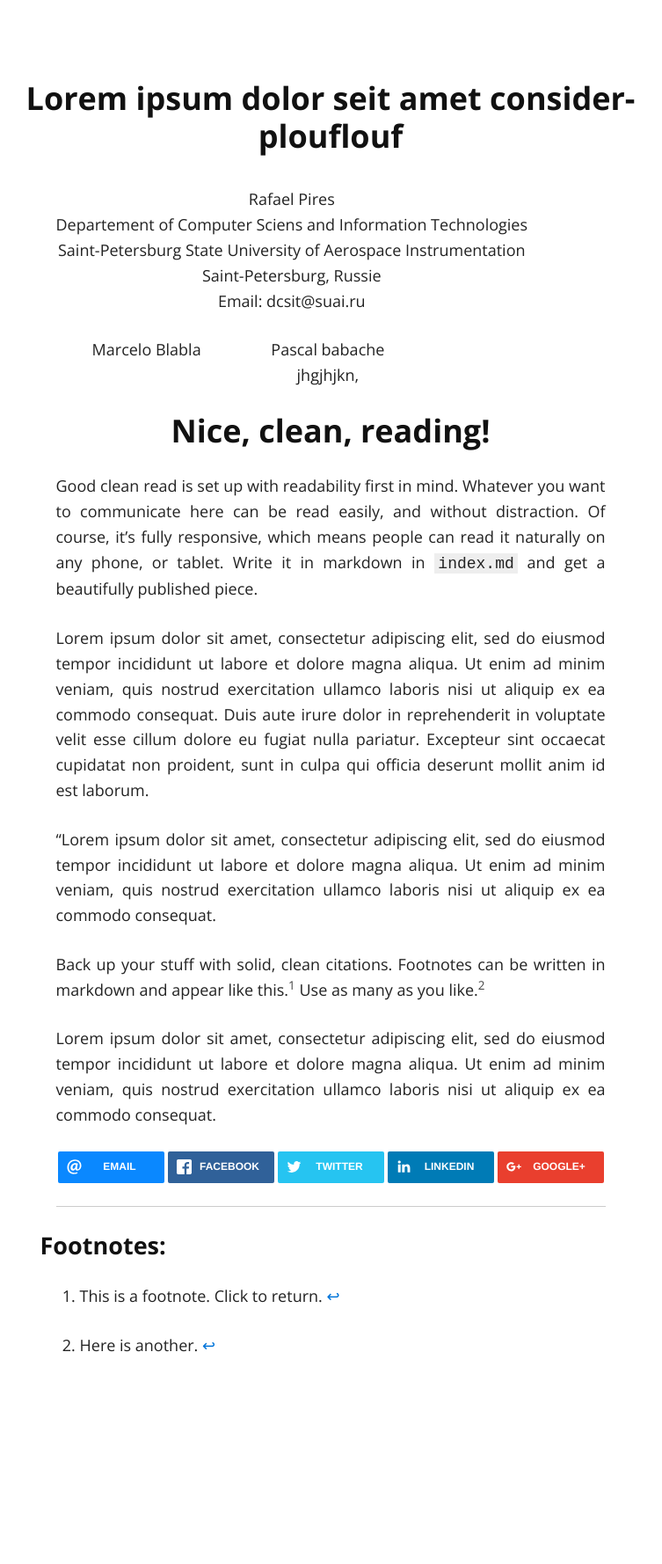
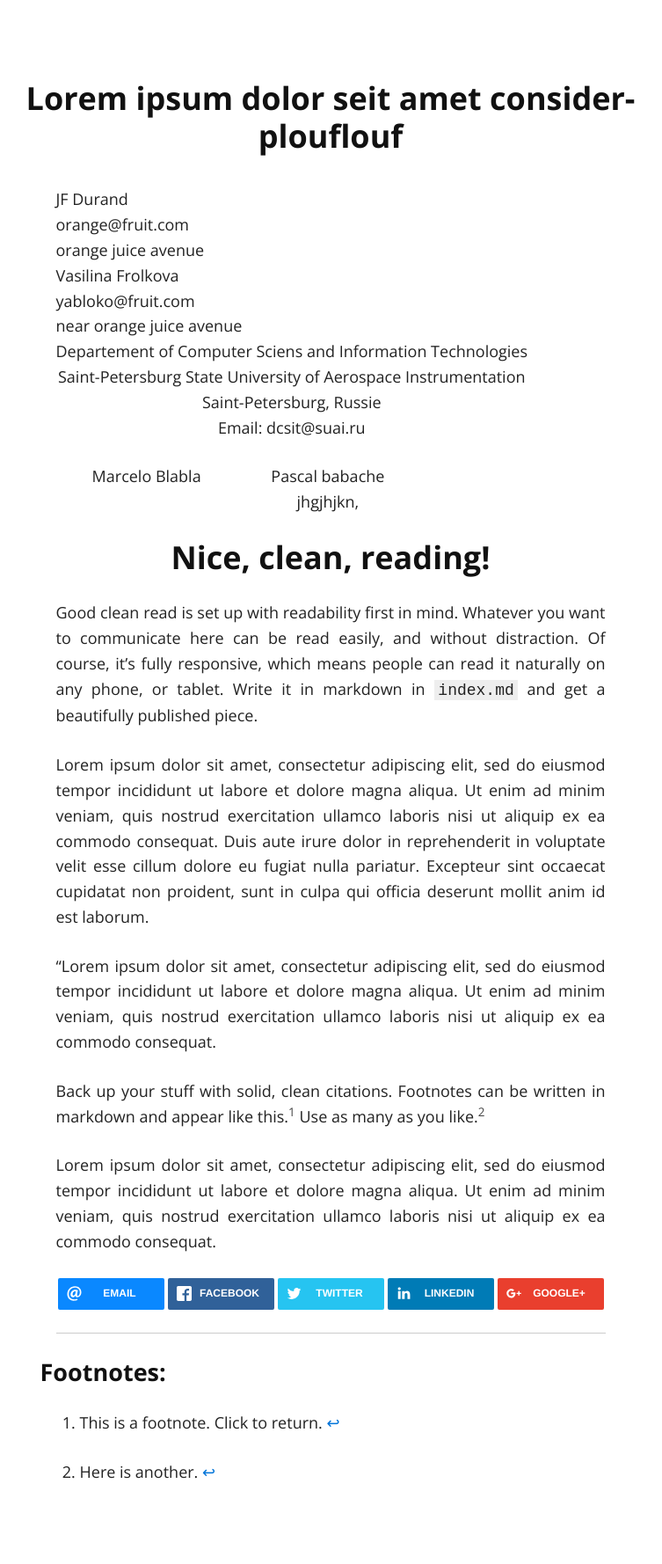
Before and after one commit to whispyy/test_gh-pages, a Jekyll site: the page built from index.md, in a window 1280 px wide. Shown: the whole page at 88% size, without its empty margins (264-1017 px from the left). Built offline with Jekyll 4.4.1, drawn with Linux system fonts in a browser that asks for light colours; nearby versions of some CDN libraries; before the commit the page ends 1634 px from its top, so only the background shows below that.

Commit message:
author géré par le config

```diff
--- a/_config.yml
+++ b/_config.yml
@@ -5,7 +5,23 @@ description: A responsive template for publishing single-page websites, articles
 url: "whispyy.github.io"
 baseurl: "/test_gh-pages"
 keywords: "HTML, CSS, XML"
-author: "Ex Ample"
+
+authors:
+  - name: "JF Durand"
+    mail: "orange@fruit.com"
+    location: "orange juice avenue"
+  - name: "Vasilina Frolkova"
+    mail: "yabloko@fruit.com"
+    location: "near orange juice avenue"
+
+#authors:
+#	- name: "Rafael Pires"
+#	  mail: "pires@ru.ru"
+#	  location: "dpt bla"
+#	- name: "Va Si Li Na"
+#	  mail: "somewhere@in.ru"
+#	  location: "in a yellow car"
+
 font-awesome-include: true # make this false if you don't need font-awesome
 
 # Build settings
--- a/_layouts/default.html
+++ b/_layouts/default.html
@@ -22,6 +22,15 @@
   <article>
    <div class="container">
     <h1><a href="./">{{ site.tag_text }}</a></h1>
+    {% for author in site.authors %}
+      <div class="auteur">
+        {{ author.name }}
+        <br />
+        {{ author.mail }}
+        <br />
+        {{ author.location }}
+      </div>
+    {% endfor %}
     {{ content }}
     </div>
   </article>
--- a/index.md
+++ b/index.md
@@ -5,8 +5,8 @@ layout: default
 <!--## A Jekyll template for publishing single-page websites and articles that are incredibly readable and fully responsive
 {: style="float:left; text-align: center"} -->
 
-Rafael Pires
-<br/>Departement of Computer Sciens and Information Technologies
+
+Departement of Computer Sciens and Information Technologies
 <br/>Saint-Petersburg State University of Aerospace Instrumentation
 <br/>Saint-Petersburg, Russie
 <br/>Email: dcsit@suai.ru
```
